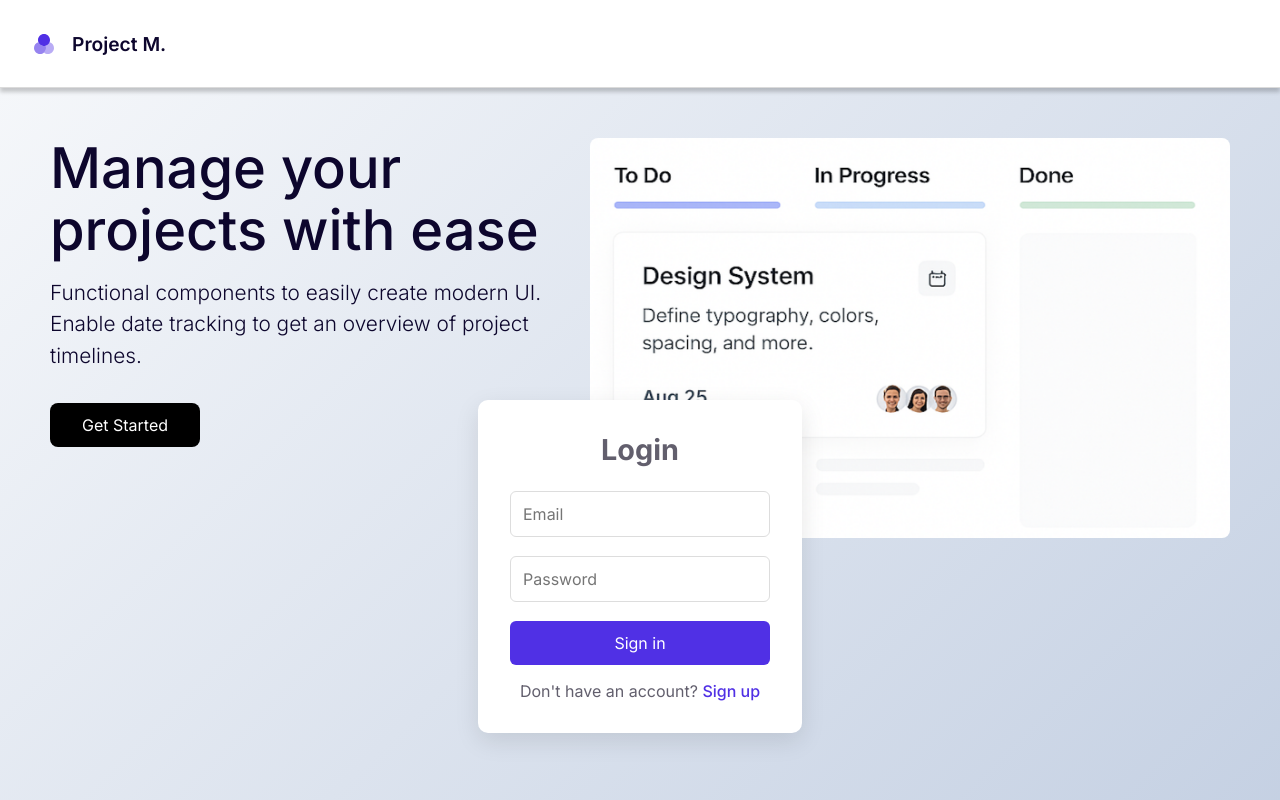
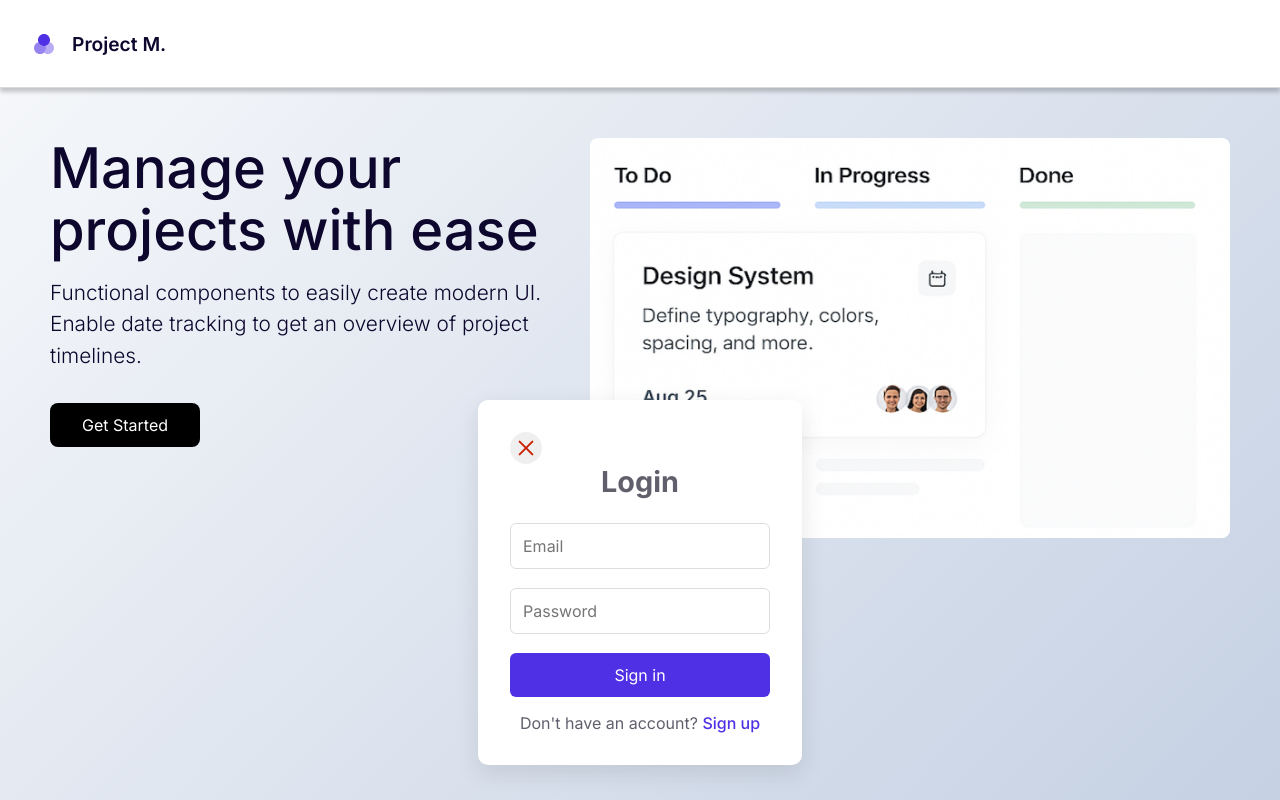
Before and after one commit to misha-vynnyk/project_m, a React (Vite) app: page / in a window 1280 px wide. Both pictures are taken after a click on the button "Get Started". Built offline with nearby package versions, Linux system fonts and the light colour scheme.

Commit message:
feat: added close button on login form fix: logout button

```diff
--- /dev/null
+++ b/src/components/Button/CloseButton/CloseButton.jsx
@@ -0,0 +1,12 @@
+import { CloseButtonStyled, Line } from "./CloseButton.styled";
+
+const CloseButton = ({ onClick }) => {
+  return (
+    <CloseButtonStyled type="button" onClick={onClick}>
+      <Line></Line>
+      <Line></Line>
+    </CloseButtonStyled>
+  );
+};
+
+export default CloseButton;
--- /dev/null
+++ b/src/components/Button/CloseButton/CloseButton.styled.jsx
@@ -0,0 +1,30 @@
+import styled from "styled-components";
+
+export const CloseButtonStyled = styled.button`
+  display: flex;
+  justify-content: center;
+  align-items: center;
+  width: 32px;
+  height: 32px;
+  background-color: grey 50%;
+  border-radius: 50%;
+  border: none;
+  cursor: pointer;
+  padding: 0;
+`;
+
+export const Line = styled.div`
+  position: absolute;
+  width: 20px;
+  height: 2px;
+  background-color: rgb(202, 34, 0);
+  border-radius: 1px;
+
+  &:nth-child(1) {
+    transform: rotate(45deg);
+  }
+
+  &:nth-child(2) {
+    transform: rotate(-45deg);
+  }
+`;
--- a/src/components/Header/UserBlock/UserBlock.jsx
+++ b/src/components/Header/UserBlock/UserBlock.jsx
@@ -48,11 +48,13 @@ const userInfo = [
 
 export const UserBlock = () => {
   const [isUserMenuOpen, setIsUserMenuOpen] = useState(false);
-    const { handleSubmit } = useContext(LoginContext);
-
+  const { setIsLoggedIn } = useContext(LoginContext);
 
   const handleUserMenuOpen = () => {
     setIsUserMenuOpen((prevState) => !prevState);
+  };
+  const handleLogOut = () => {
+    setIsLoggedIn((prev) => !prev);
   };
   return (
     <UserBlockContainer role="region" aria-label="User menu block">
@@ -89,7 +91,7 @@ export const UserBlock = () => {
       {isUserMenuOpen && (
         <Wrapper>
           <UserMenuPupUp aria-label="User menu popup">
-            <ButtonLogout onClick={handleSubmit}>Log out</ButtonLogout>
+            <ButtonLogout onClick={handleLogOut}>Log out</ButtonLogout>
           </UserMenuPupUp>
         </Wrapper>
       )}
--- a/src/components/LoginPage/LoginPage.jsx
+++ b/src/components/LoginPage/LoginPage.jsx
@@ -10,25 +10,26 @@ import {
   SwitchLink,
 } from "./LoginPage.styled";
 import { LoginContext } from "../../context/LoginContext";
+import CloseButton from "../Button/CloseButton/CloseButton";
 // import { createUserWithEmailAndPassword } from "firebase/auth";
 // import { auth } from "../../firebase/firebase";
 
 const LoginPage = () => {
-  // const { isLogin, setIsLogin } = useContext(LoginContext);
-  // const { showLoginForm, setShowLoginForm } = useContext(loginContext);
-  const { setIsLoggedIn } = useContext(LoginContext);
+  const { setShowLoginForm } = useContext(LoginContext);
+  const { setIsLoggedIn, mode, setMode } = useContext(LoginContext);
   const [formData, setFormData] = useState({
     email: "",
     password: "",
     confirmPassword: "",
   });
-  const [mode, setMode] = useState("login");
 
   const handleToggleForm = () => {
     setMode((prevMode) => (prevMode === "login" ? "register" : "login"));
   };
 
-  // const [error, setError] = useState("");
+  const handleCloseLoginForm = () => {
+    setShowLoginForm((prev) => !prev);
+  };
 
   const handleSubmit = (event) => {
     event.preventDefault();
@@ -41,6 +42,7 @@ const LoginPage = () => {
     //   .catch((error) => console.log(error));
 
     setIsLoggedIn((prev) => !prev);
+    setShowLoginForm(false);
   };
 
   const handleInputChange = (e) => {
@@ -54,6 +56,7 @@ const LoginPage = () => {
   return (
     <LoginStyled>
       <LoginForm onSubmit={handleSubmit}>
+        <CloseButton onClick={handleCloseLoginForm} />
         <FormTitle>{mode === "login" ? "Login" : "Register"}</FormTitle>
 
         <InputGroup>
--- a/src/components/Main/LandingPage/LandingPage.jsx
+++ b/src/components/Main/LandingPage/LandingPage.jsx
@@ -14,7 +14,12 @@ import {
 import { LoginContext } from "../../../context/LoginContext";
 
 const LandingPage = () => {
-  const { showLoginForm, handleOpenLoginForm } = useContext(LoginContext);
+  const { showLoginForm, setShowLoginForm } = useContext(LoginContext);
+
+
+  const handleOpenLoginForm = () => {
+    setShowLoginForm((prev) => !prev);
+  };
 
   return (
     <LandingPageStyled>
--- a/src/context/loginContext.jsx
+++ b/src/context/loginContext.jsx
@@ -5,5 +5,6 @@ export const LoginContext = createContext({
   setIsLoggedIn: () => {},
   showLoginForm: false,
   setShowLoginForm: () => {},
-  handleOpenLoginForm: () => {},
+  mode: 'login',
+  setMode: () => {},
 });
--- a/src/context/loginProvider.jsx
+++ b/src/context/loginProvider.jsx
@@ -5,10 +5,7 @@ import { LoginContext } from "./LoginContext";
 export const LoginProvider = ({ children }) => {
   const [isLoggedIn, setIsLoggedIn] = useState(false);
   const [showLoginForm, setShowLoginForm] = useState(false);
-
-  const handleOpenLoginForm = () => {
-    setShowLoginForm((prev) => !prev);
-  };
+  const [mode, setMode] = useState("login");
 
   return (
     <LoginContext.Provider
@@ -17,7 +14,8 @@ export const LoginProvider = ({ children }) => {
         setIsLoggedIn,
         showLoginForm,
         setShowLoginForm,
-        handleOpenLoginForm,
+        mode,
+        setMode,
       }}
     >
       {children}
```
